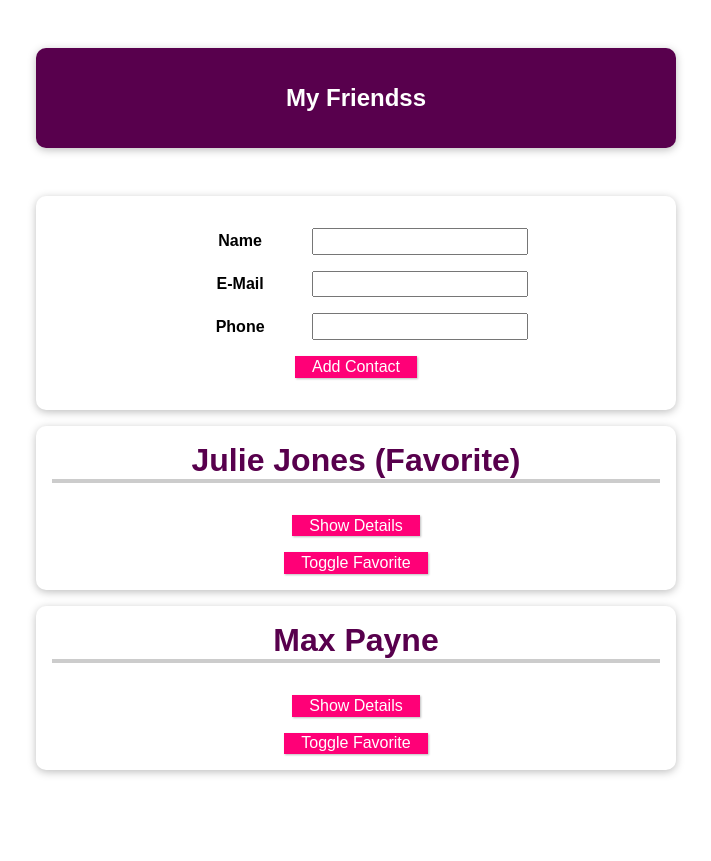
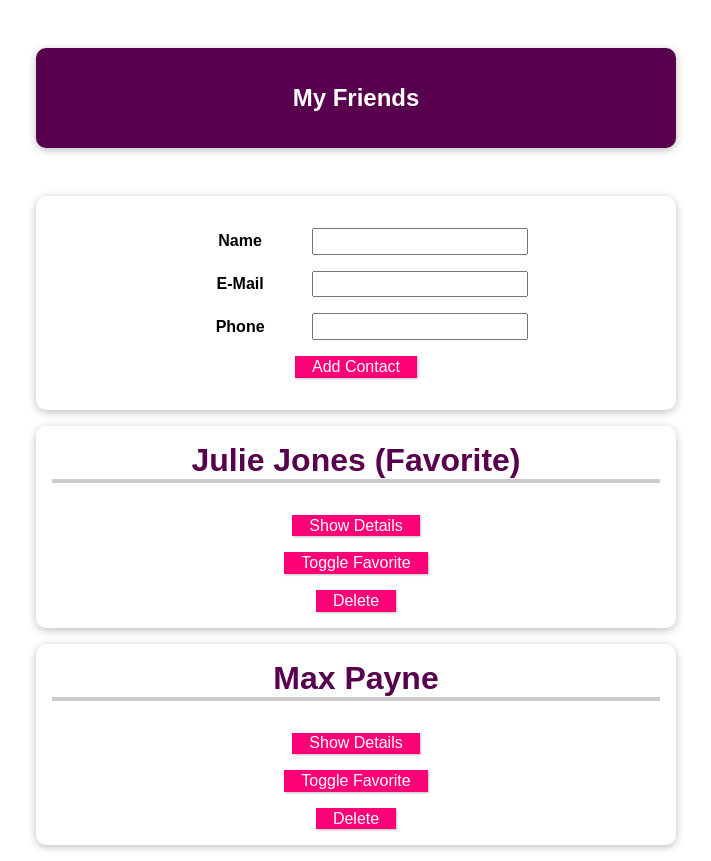
Before and after one commit to AnilBASARAN/vueFinallyGrowingOnMe, a Vue app: page / in a window 1280 px wide. Shown: the whole page, without its empty margins (284-995 px from the left). Before the commit the page ends 800 px from the top, so only its background shows below. Built offline with nearby package versions, Linux system fonts and the light colour scheme.

Commit message:
delete method added

```diff
--- a/src/App.vue
+++ b/src/App.vue
@@ -1,7 +1,7 @@
 <template>
   <section>
     <header>
-      <h1>My Friendss</h1>
+      <h1>My Friends</h1>
     </header>
     <new-friend @add-contact="addContact" ></new-friend>
     <ul>
@@ -14,6 +14,7 @@
       :phone-number= "friend.phone"
       :is-favorite="friend.isFavorite"
       @toggle-favorite="toggleFavoriteStatus"
+      @delete-friend="deleteContact"
        ></friend-contact>
 
     </ul>
@@ -47,6 +48,9 @@ export default {
           isFavorite:false
         };
         this.friends.push(newFriendContact);
+      },
+      deleteContact(friendId){
+        this.friends = this.friends.filter((friend) => friend.id !== friendId )
       }
   }
 };
--- a/src/components/FriendContact.vue
+++ b/src/components/FriendContact.vue
@@ -14,6 +14,8 @@
         {{ emailAddress }}
       </li>
     </ul>
+    <br />
+    <button :style="{marginTop:'1rem'}" @click="deleteFriend" >Delete</button>
   </li>
 </template>
 
@@ -52,7 +54,7 @@ export default {
     } */
     }
   },
-   emits:["toggle-favorite"],
+   emits:["toggle-favorite","delete-friend"],
 /*   emits:{
     "toggle-favorite":function(id){
       if(id){
@@ -76,6 +78,9 @@ export default {
     },
     toggleFavorite(){
       this.$emit("toggle-favorite",this.id)
+    },
+    deleteFriend(){
+      this.$emit("delete-friend",this.id)
     }
   }
 };
```
